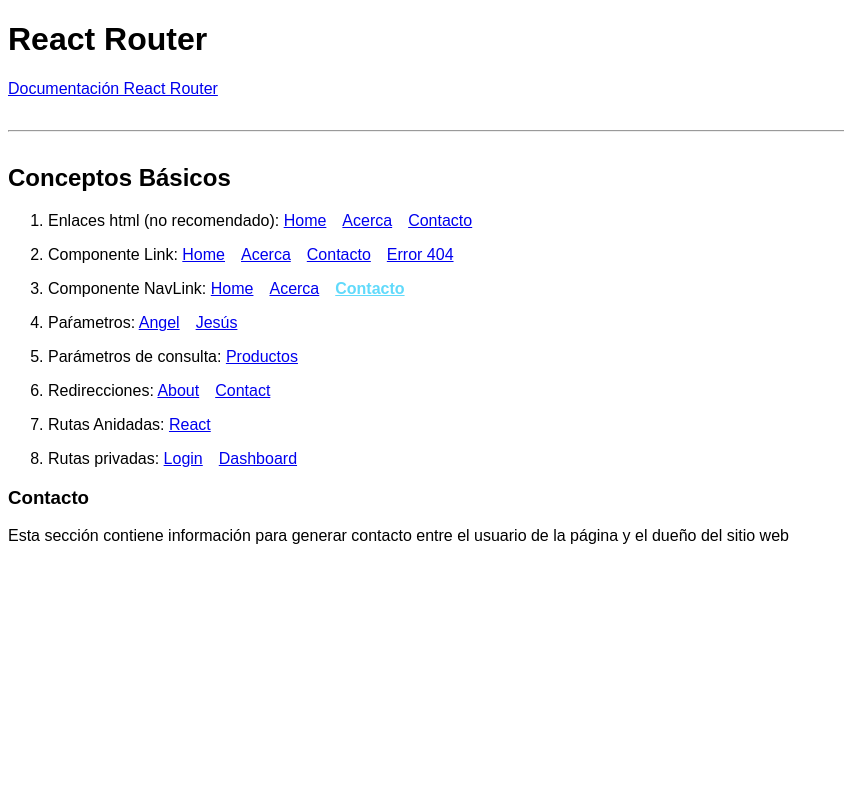
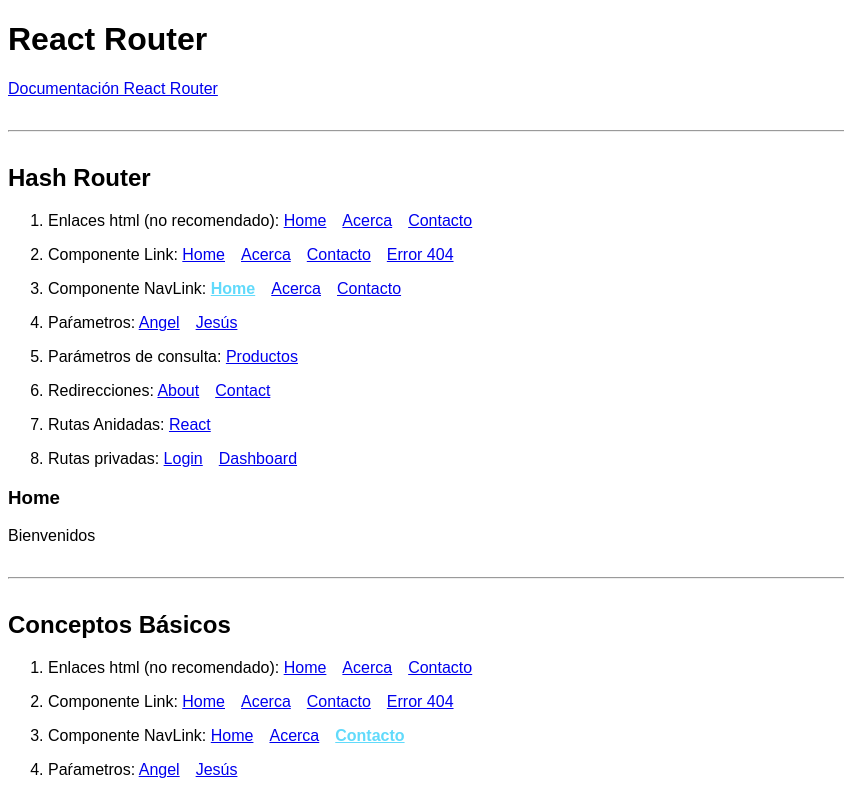
Before and after one commit to AOcelopilli/React-router-jm, a React (Create React App) app in the folder react-router/: page /contacto in a window 1280 px wide. Shown: the top 795 px of the page, without its empty margins (0-844 px from the left). Built offline with nearby package versions, Linux system fonts and the light colour scheme.

Commit message:
Hash Router

```diff
--- a/react-router/src/components/ConceptosBasicos.js
+++ b/react-router/src/components/ConceptosBasicos.js
@@ -1,5 +1,6 @@
 import {
   BrowserRouter as Router,
+  HashRouter,
   Redirect,
   Route,
   Switch,
@@ -19,6 +20,29 @@
 export const ConceptosBasicos = () => {
   return (
     <div>
+      <h2>Hash Router</h2>
+      <HashRouter>
+        <MenuConceptos />
+        <Switch>
+          <Route exact path="/" component={Home} />
+          <Route exact path="/acerca" component={Acerca} />
+          <Route exact path="/contacto" component={Contacto} />
+          <Route exact path="/usuario/:username" component={Usuario} />
+          <Route exact path="/productos" component={Productos} />
+          <Route exact path="/about">
+            <Redirect to="/acerca" />
+          </Route>
+          <Route exact path="/contact">
+            <Redirect to="/contacto" />
+          </Route>
+          <Route exact path="/login" component={Login} />
+          {/* <Route exact path="/dashboard" component={Dashboard} /> */}
+          <PrivateRoute exact path="/dashboard" component={Dashboard} />
+          <Route path="/react" component={ReactTopics} />
+          <Route path="*" component={Error404} />
+        </Switch>
+      </HashRouter>
+      <hr />
       <h2>Conceptos Básicos</h2>
       <Router>
         <MenuConceptos />
```
